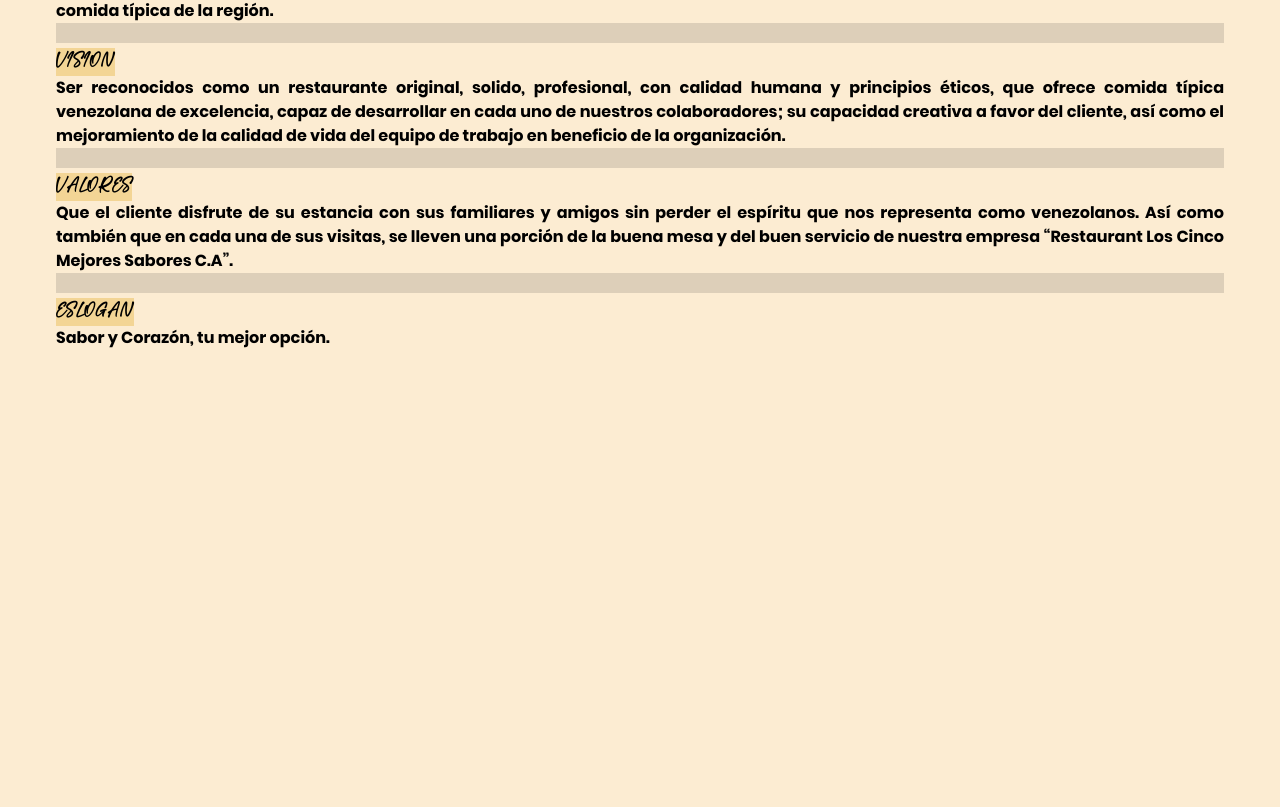
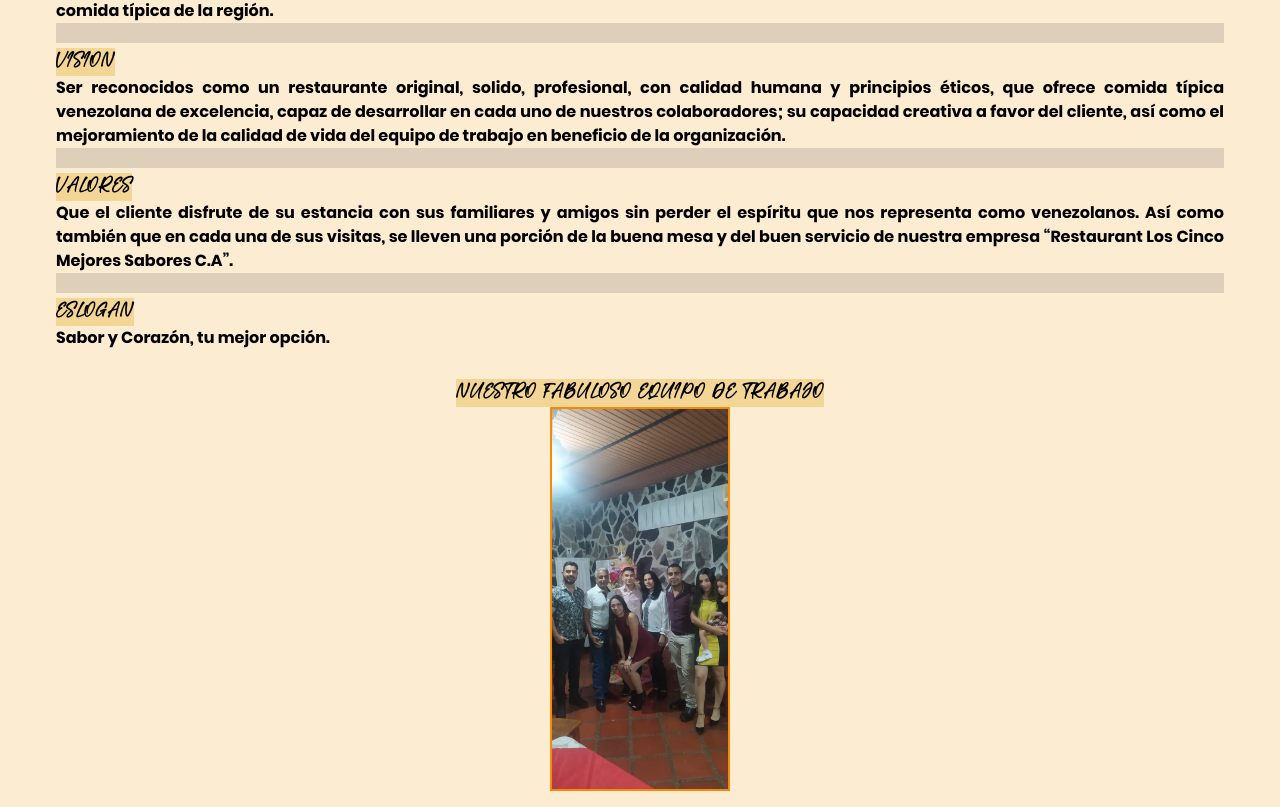
Before and after one commit to adonisperez23/rlcms-vue-app, a Vue app: page /about-us in a window 1280 px wide. Shown: the part 672-1479 px from the top of the page. Before the commit the page ends 1038 px from the top, so only its background shows below. Built offline with nearby package versions, Linux system fonts and the light colour scheme.

Commit message:
footer modificado y imagen agregada en quienes somos

```diff
--- a/src/components/home/TheFooter.vue
+++ b/src/components/home/TheFooter.vue
@@ -16,4 +16,7 @@
 </script>
 
 <style scoped>
+footer{
+  background-color: #f9cf57;
+}
 </style>
--- a/src/pages/QuienesSomos.vue
+++ b/src/pages/QuienesSomos.vue
@@ -90,6 +90,18 @@
           </section>
         </section>
       </v-col>
+      <v-col cols="12" align="center">
+        <section>
+          <h3>Nuestro fabuloso equipo de trabajo</h3>
+          <v-img
+          class="borde-imagen"
+          src="/fotos/nuestroequipo.jpg"
+          width="180"
+          height="384"
+          aspect-ratio="1/1"
+          ></v-img>
+        </section>
+      </v-col>
     </v-row>
   </v-container>
 </template>
```
Also changed, not shown: public/fotos/nuestroequipo.jpg (added).
